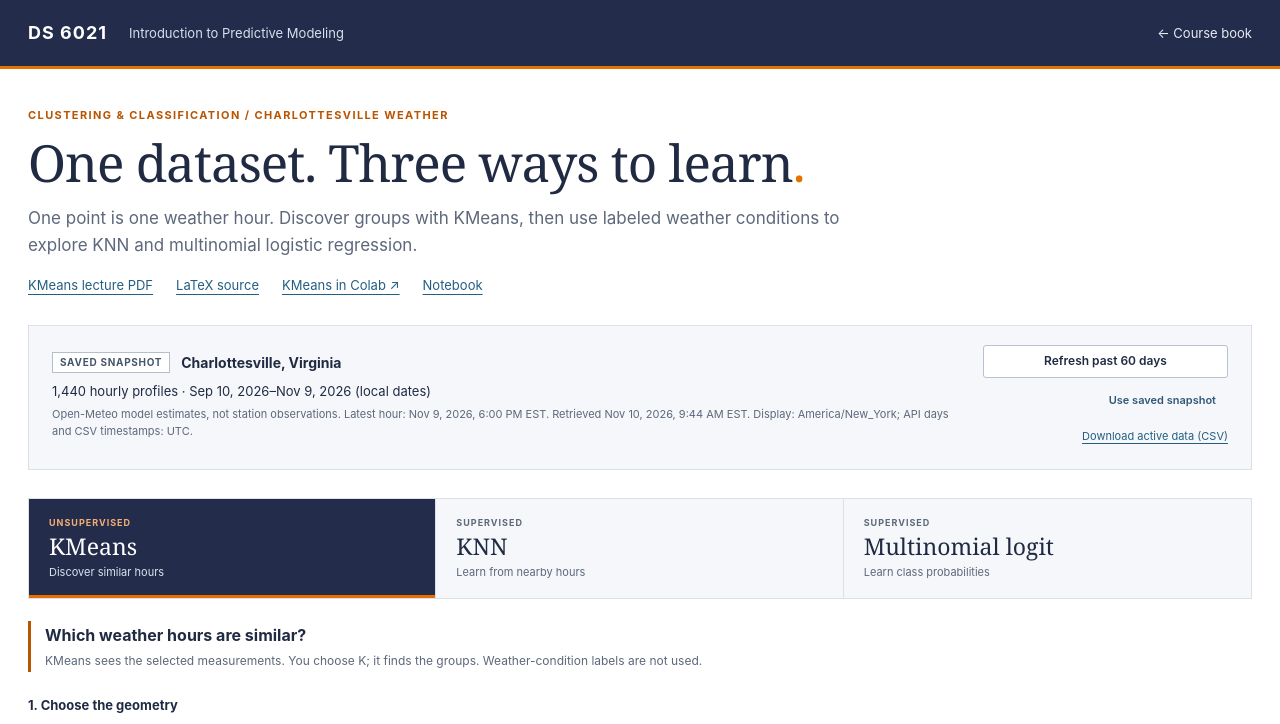
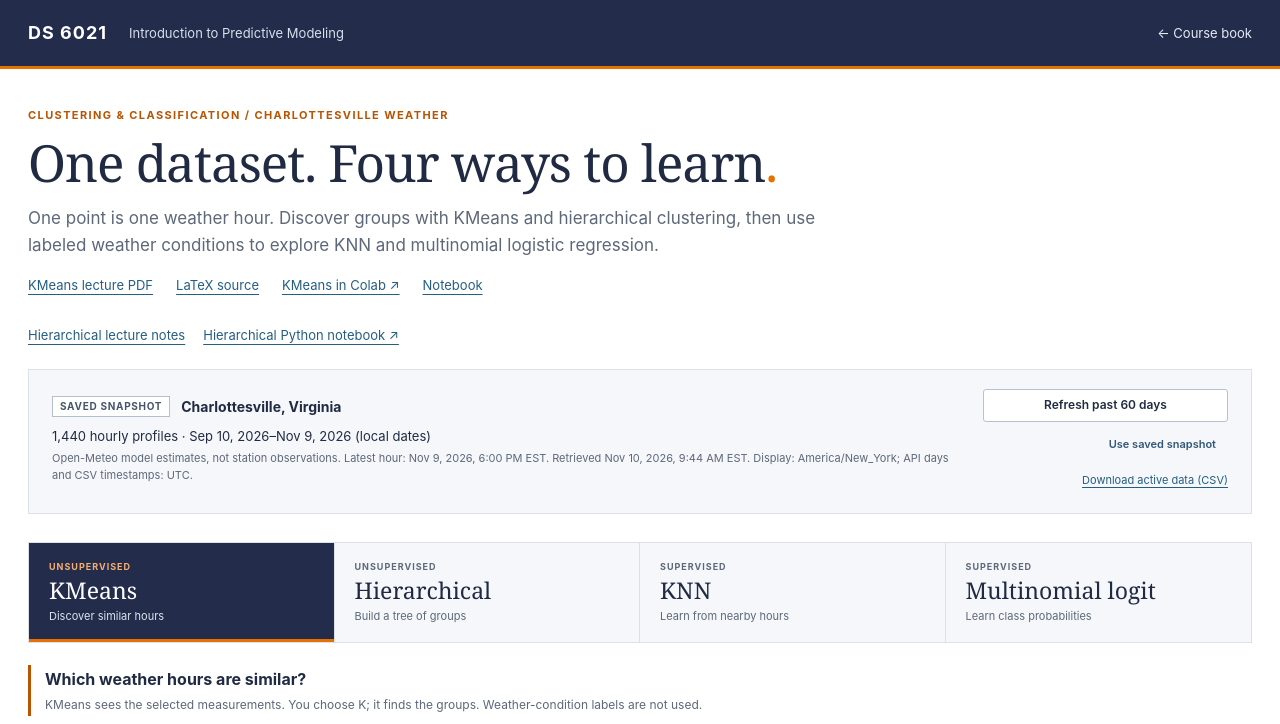
Before and after one commit to afriyiep1/ds6021-predictive-modeling, a plain HTML site: page docs/kmeans/index.html in a window 1280 px wide. Shown: the top 724 px of the page. Drawn offline with nearby package versions, Linux system fonts and the light colour scheme.

Commit message:
Add hierarchical clustering as fourth weather learning tab and link notes and Python

```diff
--- a/docs/kmeans/index.html
+++ b/docs/kmeans/index.html
@@ -3,13 +3,14 @@
 <head>
   <meta charset="utf-8">
   <meta name="viewport" content="width=device-width, initial-scale=1">
-  <meta name="description" content="Explore KMeans, KNN classification, and multinomial logistic regression using Charlottesville weather. Place centroids, compare decision regions, and inspect held-out errors in 2D and 3D.">
+  <meta name="description" content="Explore KMeans, hierarchical clustering, KNN classification, and multinomial logistic regression using Charlottesville weather. Place centroids, compare decision regions, and inspect held-out errors in 2D and 3D.">
   <title>Weather Learning Lab · DS 6021</title>
   <link rel="stylesheet" href="styles.css?v=20261110b">
   <link rel="stylesheet" href="centroid-controls.css?v=20261110b">
   <link rel="stylesheet" href="selection.css?v=20261115c">
   <link rel="stylesheet" href="supervised.css?v=20261110b">
   <link rel="stylesheet" href="knn-selection.css?v=20261116a">
+  <link rel="stylesheet" href="hierarchical.css?v=20261117b">
   <script defer src="../vendor/plotly.min.js"></script>
   <script defer src="kmeans.js?v=20261110b"></script>
   <script defer src="selection-core.js?v=20261115c"></script>
@@ -19,7 +20,9 @@
   <script defer src="knn-selection-core.js?v=20261116a"></script>
   <script defer src="knn-selection.js?v=20261116a"></script>
   <script defer src="supervised.js?v=20261116a"></script>
-  <script defer src="learning-tabs.js?v=20261110b"></script>
+  <script defer src="hierarchical-core.js?v=20261117b"></script>
+  <script defer src="hierarchical.js?v=20261117b"></script>
+  <script defer src="learning-tabs.js?v=20261117b"></script>
 </head>
 <body>
   <a class="skip" href="#main">Skip to the dashboard</a>
@@ -27,11 +30,12 @@
   <main id="main">
     <section class="intro" aria-labelledby="page-title">
       <div class="eyebrow">CLUSTERING &amp; CLASSIFICATION / CHARLOTTESVILLE WEATHER</div>
-      <h1 id="page-title">One dataset. Three ways to learn<span>.</span></h1>
-      <p class="lede">One point is one weather hour. Discover groups with KMeans, then use labeled weather conditions to explore KNN and multinomial logistic regression.</p>
+      <h1 id="page-title">One dataset. Four ways to learn<span>.</span></h1>
+      <p class="lede">One point is one weather hour. Discover groups with KMeans and hierarchical clustering, then use labeled weather conditions to explore KNN and multinomial logistic regression.</p>
       <div class="downloads"><a href="downloads/KMeans_Weather_Notes.pdf">KMeans lecture PDF</a><a href="downloads/KMeans_Weather_Notes.tex">LaTeX source</a><a href="https://colab.research.google.com/github/afriyiep1/ds6021-predictive-modeling/blob/main/docs/kmeans/downloads/KMeans_Weather_Colab.ipynb" target="_blank" rel="noopener">KMeans in Colab ↗</a><a href="downloads/KMeans_Weather_Colab.ipynb" download>Notebook</a></div>
     </section>
 
+    <div class="hier-links"><a href="downloads/Hierarchical_Clustering_Notes.html">Hierarchical lecture notes</a><a href="https://colab.research.google.com/github/afriyiep1/ds6021-predictive-modeling/blob/main/docs/kmeans/downloads/Hierarchical_Clustering_Colab.ipynb" target="_blank" rel="noopener">Hierarchical Python notebook ↗</a></div>
     <section class="data-strip" aria-label="Weather dataset">
       <div class="data-copy"><div class="data-title"><span id="data-badge" class="badge">LOADING SNAPSHOT</span><strong>Charlottesville, Virginia</strong></div><p id="data-description">Loading the saved weather hours…</p><p id="data-detail" class="small">Open-Meteo model estimates · timestamps displayed in America/New_York.</p></div>
       <div class="data-actions"><button id="refresh" class="button secondary" disabled>Refresh past 60 days</button><button id="snapshot" class="button quiet" disabled>Use saved snapshot</button><button id="download" class="text-button" disabled>Download active data (CSV)</button></div>
@@ -40,6 +44,7 @@
 
     <div class="learning-tabs" role="tablist" aria-label="Learning method">
       <button id="tab-kmeans" class="learning-tab" type="button" role="tab" aria-selected="true" aria-controls="kmeans-panel" data-learning-mode="kmeans"><span class="tab-kind">UNSUPERVISED</span><strong>KMeans</strong><span>Discover similar hours</span></button>
+      <button id="tab-hier" class="learning-tab" type="button" role="tab" aria-selected="false" aria-controls="hier-panel" tabindex="-1" data-learning-mode="hier"><span class="tab-kind">UNSUPERVISED</span><strong>Hierarchical</strong><span>Build a tree of groups</span></button>
       <button id="tab-knn" class="learning-tab" type="button" role="tab" aria-selected="false" aria-controls="knn-panel" tabindex="-1" data-learning-mode="knn"><span class="tab-kind">SUPERVISED</span><strong>KNN</strong><span>Learn from nearby hours</span></button>
       <button id="tab-logit" class="learning-tab" type="button" role="tab" aria-selected="false" aria-controls="logit-panel" tabindex="-1" data-learning-mode="logit"><span class="tab-kind">SUPERVISED</span><strong>Multinomial logit</strong><span>Learn class probabilities</span></button>
     </div>
@@ -84,6 +89,7 @@
 
     <div id="k-selection"></div>
     </div>
+    <div id="hier-panel" class="learning-panel" role="tabpanel" aria-labelledby="tab-hier" tabindex="0" hidden></div>
     <div id="knn-panel" class="learning-panel" role="tabpanel" aria-labelledby="tab-knn" tabindex="0" hidden></div>
     <div id="logit-panel" class="learning-panel" role="tabpanel" aria-labelledby="tab-logit" tabindex="0" hidden></div>
 
```
